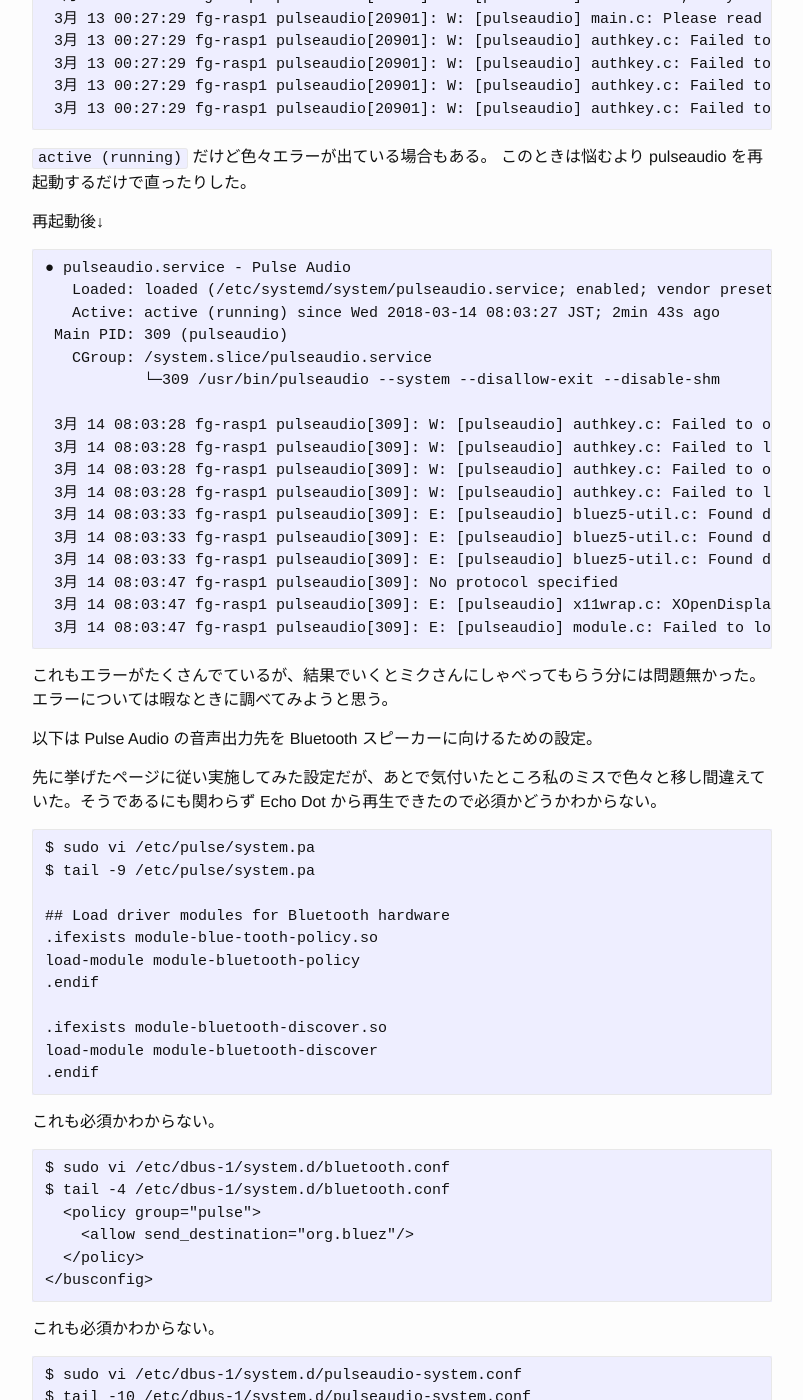
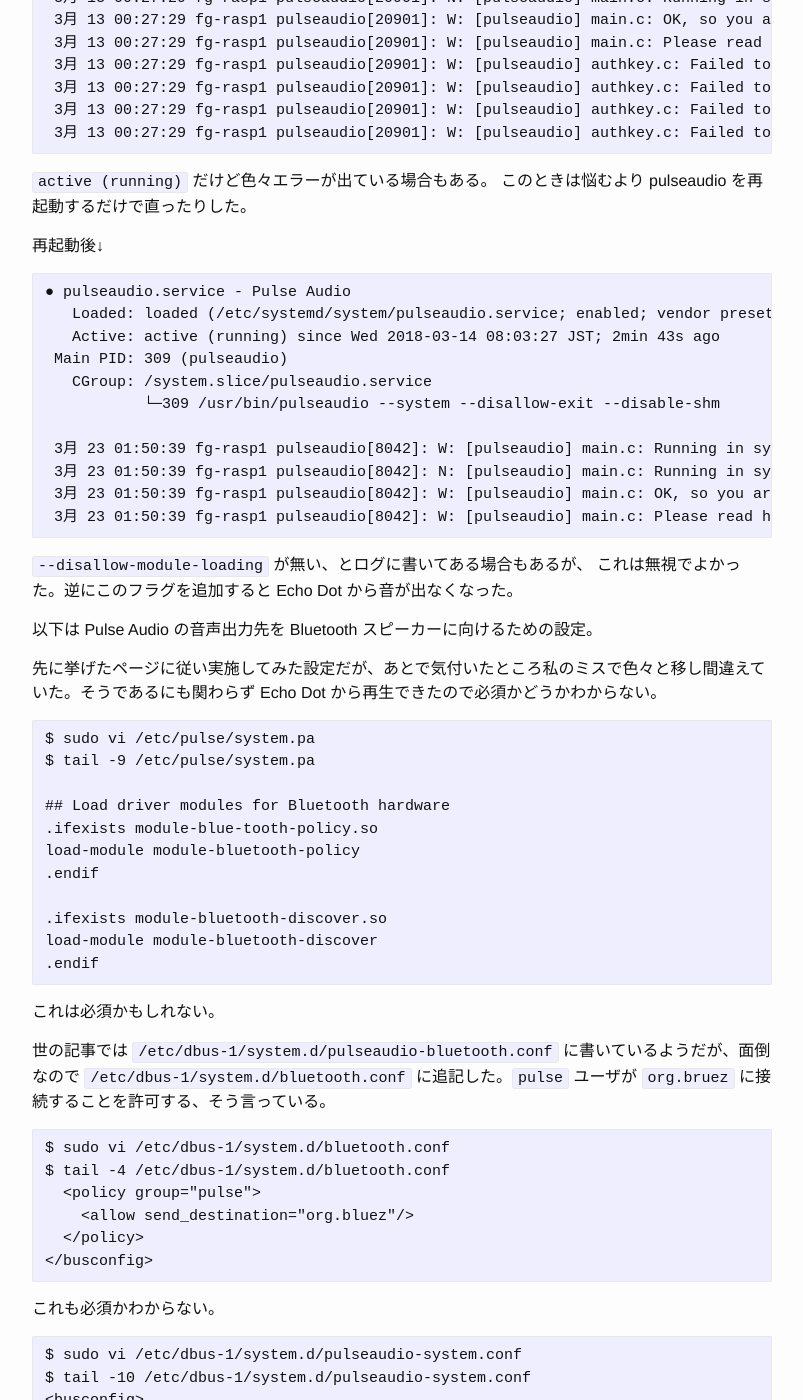
Before and after one commit to kikei/kikei.github.io, a Jekyll site: the page built from _posts/2018-03-12-raspberrypi-echo.md, in a window 1280 px wide and 1400 px high, scrolled down 6904 px. Shown: the whole window, without its empty margins (238-1041 px from the left). Built offline with Jekyll 4.4.1, drawn with Linux system fonts in a browser that asks for light colours; some of the changed text lies outside the part shown.

Commit message:
add technical information about bluetooth and pulse audio

````diff
--- a/_posts/2018-03-12-raspberrypi-echo.md
+++ b/_posts/2018-03-12-raspberrypi-echo.md
@@ -257,24 +257,24 @@
 	Modalias: usb:v1949p1200d5100
 ```
 
-これでRaspberryPiとEcho Dotを接続できた。
-次はEcho DotをBluetoothスピーカーとして使うための設定を行う。
+これで RaspberryPi と Echo Dot を接続できた。
+次は Echo Dot を Bluetooth スピーカーとして使うための設定を行う。
 
 #### Echo Dot をスピーカーにする
 
 スピーカー、というか音声出力の設定は Pulse Audio を使う。
-Pulse Audioはざっくり言うと音声入力と出力を繋ぐアプリケーションであり、
-Linux上ではサウンドサーバとして動作する。
+Pulse Audio はざっくり言うと音声入力と出力を繋ぐアプリケーションであり、
+Linux 上ではサウンドサーバとして動作する。
 
 ここは [Raspberry Pi 3B + BluetoothスピーカでAmazon Alexaを安く構築（１　まずは音を鳴らす）](https://qiita.com/onelittlenightmusic/items/05b262c60c4889c07ca9) で紹介されている手順を参考にした。
 
-まずはPulseAudio関連のライブラリをインストールする。
+まずは Pulse Audio 関連のライブラリをインストールする。
 
 ```
 $ sudo apt-get install pulseaudio pavucontrol pulseaudio-module-bluetooth
 ```
 
-PulseAudio を Systemd で管理するので `pulseaudio.service` ファイルを作っておく。
+Pulse Audio を Systemd で管理するので `pulseaudio.service` ファイルを作っておく。
 
 ```
 # cat /etc/systemd/system/pulseaudio.service
@@ -288,6 +288,7 @@
 [Install]
 WantedBy=multi-user.target
 ```
+
 
 そしてサービスを起動＆うまくいくこと前提で自動起動ON。
 
@@ -331,20 +332,15 @@
    CGroup: /system.slice/pulseaudio.service
            └─309 /usr/bin/pulseaudio --system --disallow-exit --disable-shm
 
- 3月 14 08:03:28 fg-rasp1 pulseaudio[309]: W: [pulseaudio] authkey.c: Failed to open cookie file '/var/ru
- 3月 14 08:03:28 fg-rasp1 pulseaudio[309]: W: [pulseaudio] authkey.c: Failed to load authentication key '
- 3月 14 08:03:28 fg-rasp1 pulseaudio[309]: W: [pulseaudio] authkey.c: Failed to open cookie file '/var/ru
- 3月 14 08:03:28 fg-rasp1 pulseaudio[309]: W: [pulseaudio] authkey.c: Failed to load authentication key '
- 3月 14 08:03:33 fg-rasp1 pulseaudio[309]: E: [pulseaudio] bluez5-util.c: Found duplicated D-Bus path for
- 3月 14 08:03:33 fg-rasp1 pulseaudio[309]: E: [pulseaudio] bluez5-util.c: Found duplicated D-Bus path for
- 3月 14 08:03:33 fg-rasp1 pulseaudio[309]: E: [pulseaudio] bluez5-util.c: Found duplicated D-Bus path for
- 3月 14 08:03:47 fg-rasp1 pulseaudio[309]: No protocol specified
- 3月 14 08:03:47 fg-rasp1 pulseaudio[309]: E: [pulseaudio] x11wrap.c: XOpenDisplay() failed
- 3月 14 08:03:47 fg-rasp1 pulseaudio[309]: E: [pulseaudio] module.c: Failed to load module "module-x11-pu
+ 3月 23 01:50:39 fg-rasp1 pulseaudio[8042]: W: [pulseaudio] main.c: Running in system mode, but --disallo-module-loading not set.
+ 3月 23 01:50:39 fg-rasp1 pulseaudio[8042]: N: [pulseaudio] main.c: Running in system mode, forcibly disaling exit idle time.
+ 3月 23 01:50:39 fg-rasp1 pulseaudio[8042]: W: [pulseaudio] main.c: OK, so you are running PA in system mde. Please make sure that you actually do want to do that.
+ 3月 23 01:50:39 fg-rasp1 pulseaudio[8042]: W: [pulseaudio] main.c: Please read http://www.freedesktop.og/wiki/Software/PulseAudio/Documentation/User/WhatIsWrongWithSystemWide/ for an explanation why system mode is usually a bad idea.
 ```
 
-これもエラーがたくさんでているが、結果でいくとミクさんにしゃべってもらう分には問題無かった。
-エラーについては暇なときに調べてみようと思う。
+`--disallow-module-loading` が無い、とログに書いてある場合もあるが、
+これは無視でよかった。逆にこのフラグを追加すると Echo Dot から音が出なくなった。
+
 
 以下は Pulse Audio の音声出力先を Bluetooth スピーカーに向けるための設定。
 
@@ -364,8 +360,9 @@
 .endif
 ```
 
-これも必須かわからない。
+これは必須かもしれない。
 
+世の記事では `/etc/dbus-1/system.d/pulseaudio-bluetooth.conf` に書いているようだが、面倒なので `/etc/dbus-1/system.d/bluetooth.conf` に追記した。`pulse` ユーザが `org.bruez` に接続することを許可する、そう言っている。
 
 ```
 $ sudo vi /etc/dbus-1/system.d/bluetooth.conf
@@ -399,7 +396,65 @@
 $ aplay /usr/share/sounds/alsa/Noise.wav
 ```
 
-さて、いよいよミクさんに出番である。
+これでもよい。
+
+```
+$ aplay -D default /usr/share/sounds/alsa/Noise.wav
+```
+
+`default` って何ですか、というと Pulse Audio から再生するよ、ってことである。
+
+```
+$ aplay -L | grep -A1 default
+default
+    Playback/recording through the PulseAudio sound server
+sysdefault:CARD=ALSA
+    bcm2835 ALSA, bcm2835 ALSA
+```
+
+Echo Dot から音が出ているとき、Pulse Audio の設定は以下のようになっていた。
+
+```
+$ pactl info
+Server String: /var/run/pulse/native
+Library Protocol Version: 32
+Server Protocol Version: 32
+Is Local: yes
+Client Index: 67
+Tile Size: 65496
+User Name: pulse
+Host Name: fg-rasp1
+Server Name: pulseaudio
+Server Version: 10.0
+Default Sample Specification: s16le 2ch 44100Hz
+Default Channel Map: front-left,front-right
+Default Sink: bluez_sink.FC_65_DE_AA_E2_6B.a2dp_sink
+Default Source: bluez_sink.FC_65_DE_AA_E2_6B.a2dp_sink.monitor
+Cookie: b519:85cf
+```
+
+いつのまにそうなったのか不明だが `Default Sink` が Echo Dot への Bluethtooth 出力になっている。
+A2DPというのは音楽配信を得意とする Bluetooth のプロファイルだそうだ。
+
+[ケータイ用語の基礎知識 第259回 : A2DPとは](https://k-tai.watch.impress.co.jp/cda/article/keyword/27461.html)
+
+これまで意識していなかったけれども Echo Dot のヘルプにもちゃんと書いてあった。
+
+> また、モバイル端末（スマートフォンやタブレットなど）からEcho Dotにオーディオをストリーミング再生することもできます。
+> [Echo Dot向けの認定スピーカーとサポートされているBluetoothプロファイル](https://www.amazon.co.jp/gp/help/customer/display.html?nodeId=202011880)
+
+うまくいかなくて困ったときには、そもそも Pulse Audio から Echo Dot が見えているかどうかを以下のコマンドで確認することができるかもしれない。
+
+```
+$ pactl list short sinks
+0	alsa_output.platform-soc_audio.analog-stereo	module-alsa-card.c	s16le 2ch 48000Hz	SUSPENDED
+1	bluez_sink.FC_65_DE_AA_E2_6B.a2dp_sink	module-bluez5-device.c	s16le 2ch 44100Hz	SUSPENDED
+$ pactl list short cards
+0	alsa_card.platform-soc_audio	module-alsa-card.c
+1	bluez_card.FC_65_DE_AA_E2_6B	module-bluez5-device.c
+```
+
+さてなかなかに長い道程だったが Bluetooth とか Pulse Audio とかに少し詳しくなったところで、いよいよミクさんに出番である。
 
 ## 2. ミクさんにしゃべってもらうアプリケーション
 
````
Also changed, not shown: other parts of _posts/2018-03-12-raspberrypi-echo.md (+5 -5 lines).
